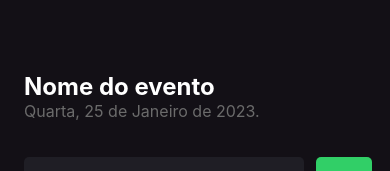
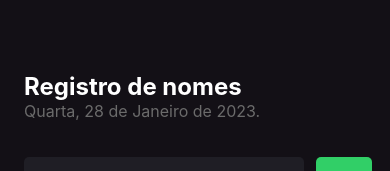
Before and after one commit to Zattrus/imhere, a React Native app: screen / in a window 390 px wide. Shown: the top 171 px of the page. Built offline with nearby package versions, Linux system fonts and the light colour scheme.

Commit message:
finalizando app

```diff
--- a/src/screens/Home/index.tsx
+++ b/src/screens/Home/index.tsx
@@ -39,11 +39,11 @@ export function Home() {
     return (
         <View style={styles.container}>
             <Text style={styles.eventName}>
-                Nome do evento
+                Registro de nomes
             </Text>
 
             <Text style={styles.eventDate}>
-                Quarta, 25 de Janeiro de 2023.
+                Quarta, 28 de Janeiro de 2023.
             </Text>
 
             <View style={styles.form}>
```
